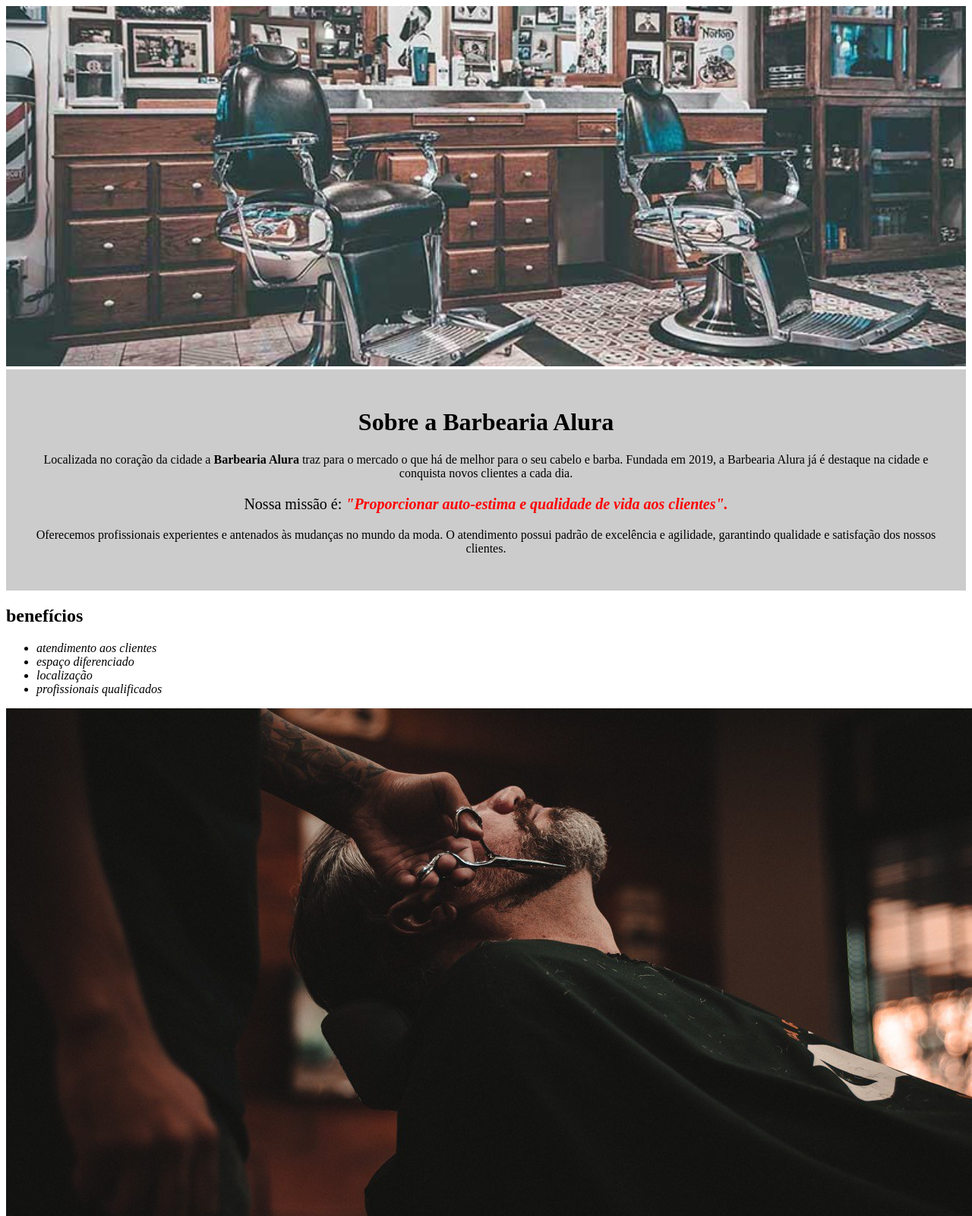
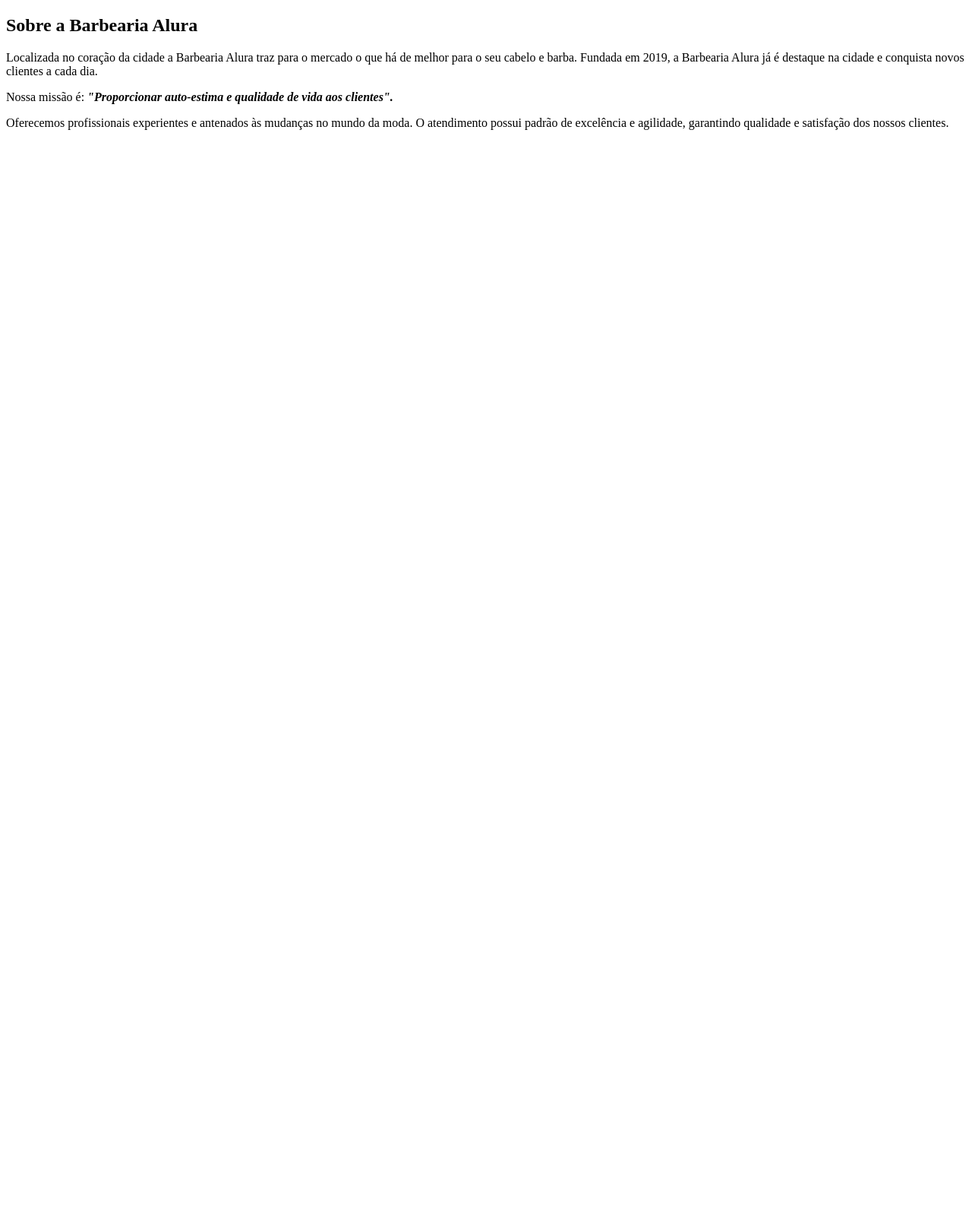
Before and after one commit to Thanzito/html5-parte-1, a plain HTML site: page html5-parte-1-main/html5-parte-1-main/thanzitos/index.html in a window 1280 px wide. Shown: the top 1600 px of the page at 76% size. After the commit the page ends 800 px from the top, so only its background shows below. Drawn offline with Linux system fonts and the light colour scheme.

Commit message:
Add files via upload

```diff
--- /dev/null
+++ b/html5-parte-1-main/html5-parte-1-main/html5-parte-1-main/thanzitos/style.css
@@ -0,0 +1,44 @@
+body{
+
+}
+
+#banner{
+width: 100%;
+}
+.principal{
+    background: #cccccc ;
+    padding: 30px;
+}
+h1{
+    text-align: center;
+}
+p{
+    text-align: center;
+}
+#missao{
+  font-size: 20px;
+}
+em strong{
+    color: red;
+}
+
+.itens{
+    font-style: italic;
+}
+
+.beneficios{
+    background: #ffffff;
+    padding: 20px;
+}
+h2{
+    text-align: center;
+}
+ul{
+    display: inline-block;
+    vertical-align: top ;
+    width: 20%;
+    margin-right: 15%;
+}
+.imagembeneficios{
+    width: 50%;
+}
--- a/html5-parte-1-main/html5-parte-1-main/thanzitos/index.html
+++ b/html5-parte-1-main/html5-parte-1-main/thanzitos/index.html
@@ -3,35 +3,15 @@
 <head>
     <meta charset="UTF-8">
     <meta name="viewport" content="width=device-width, initial-scale=1.0">
-    <link rel="stylesheet" href="style.css">
     <title>Barbearia Alura</title>
 </head>
 <body>
+    <h2>Sobre a Barbearia Alura</h2>
 
-    <img id="banner" src="banner.jpg">
-<div class="principal">
-    <h1>Sobre a Barbearia Alura</h1>
+    <p>Localizada no coração da cidade a Barbearia Alura traz para o mercado o que há de melhor para o seu cabelo e barba. Fundada em 2019, a Barbearia Alura já é destaque na cidade e conquista novos clientes a cada dia.</p>
 
-    <p>Localizada no coração da cidade a <strong>Barbearia Alura</strong> traz para o mercado o que há de melhor para o seu cabelo e barba. Fundada em 2019, a Barbearia Alura já é destaque na cidade e conquista novos clientes a cada dia.</p>
+        <p>Nossa missão é: <strong><em>"Proporcionar auto-estima e qualidade de vida aos clientes".</em></p></strong>
 
-        <p id="missao">  Nossa missão é: <em><strong>"Proporcionar auto-estima e qualidade de vida aos clientes".</strong></em></p>
-
-        <p id="rodape">Oferecemos profissionais experientes e antenados às mudanças no mundo da moda. O atendimento possui padrão de excelência e agilidade, garantindo qualidade e satisfação dos nossos clientes.</p>
-</div class="principal">
-
-
-<div class="benefícios">
-        <h2>benefícios</h2>
-
-    <ul>
-        <li class="itens">atendimento aos clientes</li>
-        <li class="itens">espaço diferenciado</li>
-        <li class="itens">localização</li>
-        <li class="itens">profissionais qualificados</li>
-    </ul>
-    <img src="beneficios.jpg" alt="">
-
-</div class="benefícios">
-
+        <p>Oferecemos profissionais experientes e antenados às mudanças no mundo da moda. O atendimento possui padrão de excelência e agilidade, garantindo qualidade e satisfação dos nossos clientes.</p>
 </body>
 </html>
--- a/html5-parte-1-main/html5-parte-1-main/thanzitos/style.css
+++ b/html5-parte-1-main/html5-parte-1-main/thanzitos/style.css
@@ -7,21 +7,10 @@ width: 100%;
 }
 .principal{
     background: #cccccc ;
-    padding: 30px;
 }
-h1{
+h2{
     text-align: center;
-}
-p{
-    text-align: center;
-}
-#missao{
-  font-size: 20px;
 }
 em strong{
     color: red;
 }
-
-.itens{
-    font-style: italic;
-}
```
Also changed, not shown: html5-parte-1-main/html5-parte-1-main/html5-parte-1-main/thanzitos/index.html (added, +42 -0 lines), html5-parte-1-main/html5-parte-1-main/html5-parte-1-main/thanzitos/banner.jpg (added), html5-parte-1-main/html5-parte-1-main/html5-parte-1-main/thanzitos/beneficios.jpg (added), 1 other file.
